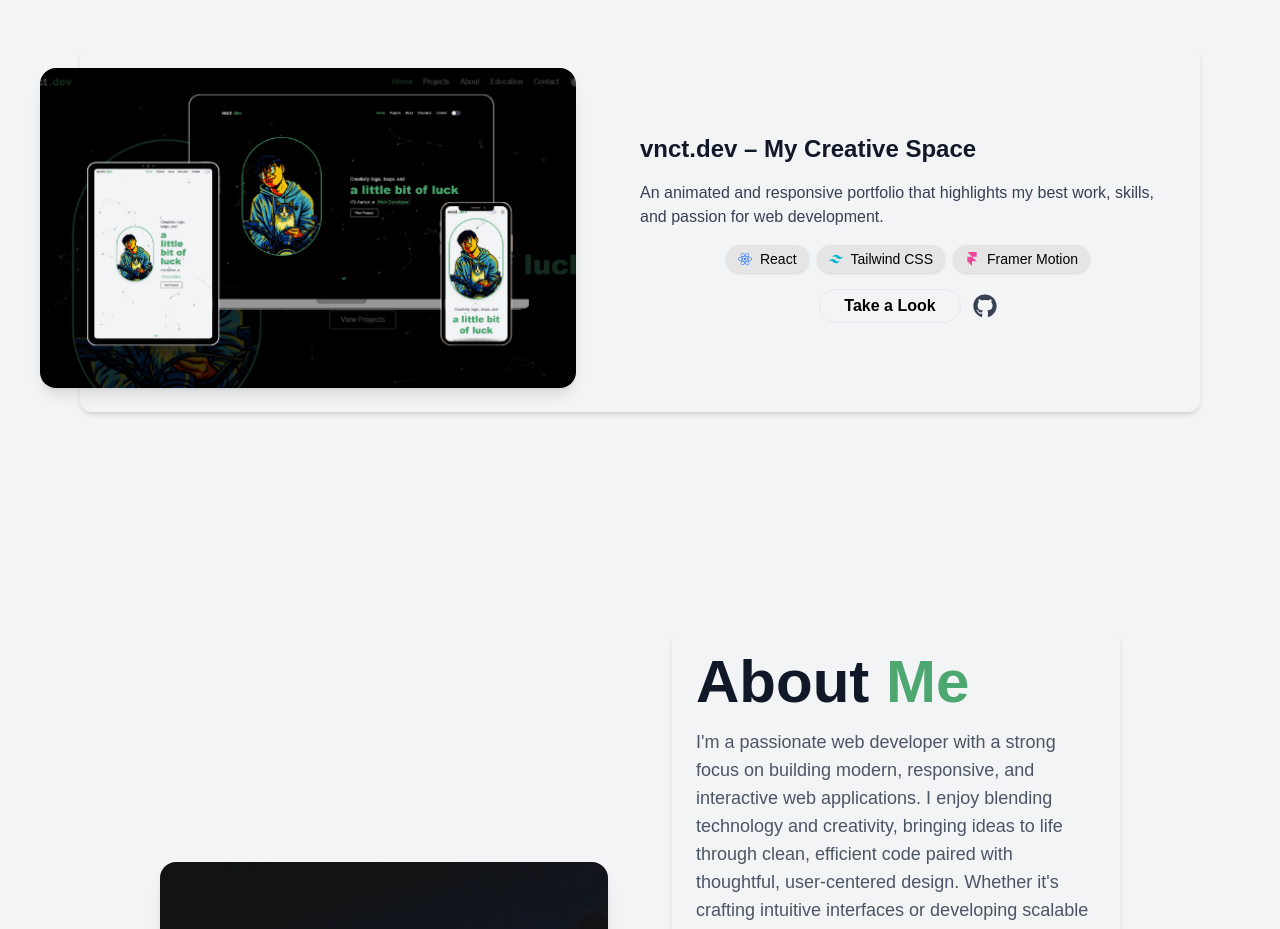
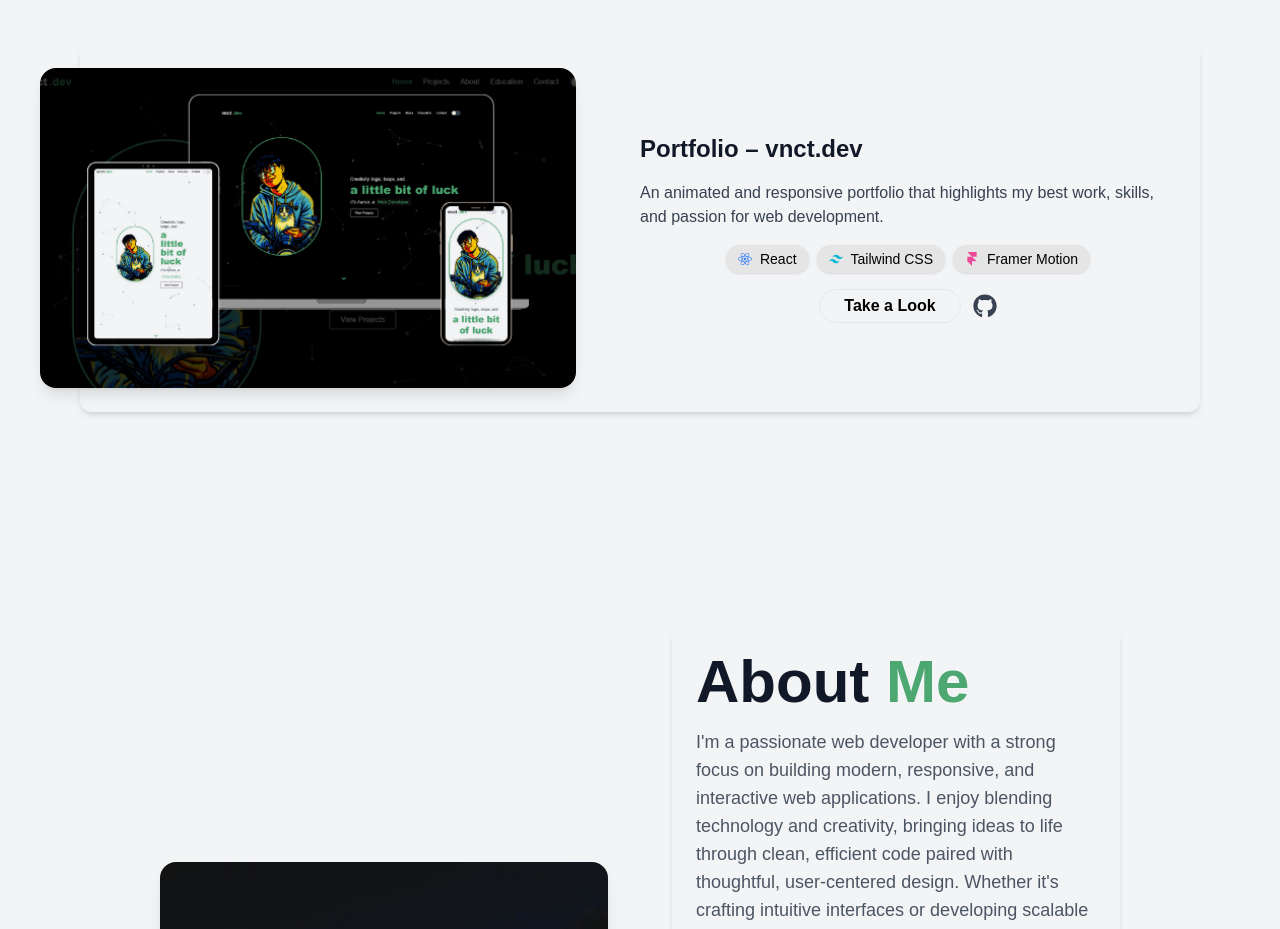
Before and after one commit to vnct69/vnct-portfolio, a React (Vite) app: page / in a window 1280 px wide. Shown: the part 2160-3089 px from the top of the page. Built offline with nearby package versions, Linux system fonts and the light colour scheme.

Commit message:
-Icon and Website Title -Change the Portfolio title in Projects

```diff
--- a/index.html
+++ b/index.html
@@ -2,9 +2,9 @@
 <html lang="en">
   <head>
     <meta charset="UTF-8" />
-    <link rel="icon" type="image/svg+xml" href="/public/vnct-tag.png" />
+    <link rel="icon" type="image/png" href="/public/vnct-tag-white-font-32x32.png">
     <meta name="viewport" content="width=device-width, initial-scale=1.0" />
-    <title>Portfolio</title>
+    <title>Code & Design | vnct.dev</title>
     <script>
         if (
           localStorage.getItem("theme") === "dark" ||
--- a/src/components/Project-Section/Projects.jsx
+++ b/src/components/Project-Section/Projects.jsx
@@ -36,7 +36,7 @@
       githublink: "https://github.com/vnct69/PWD-SPC-ASP.NET.git"
     },
     {
-      title: "vnct.dev – My Creative Space",
+      title: "Portfolio – vnct.dev",
       description: "An animated and responsive portfolio that highlights my best work, skills, and passion for web development.",
       techStack: ["React", "Tailwind CSS", "Framer Motion"],
       image: "/Portfolio.png",
```
